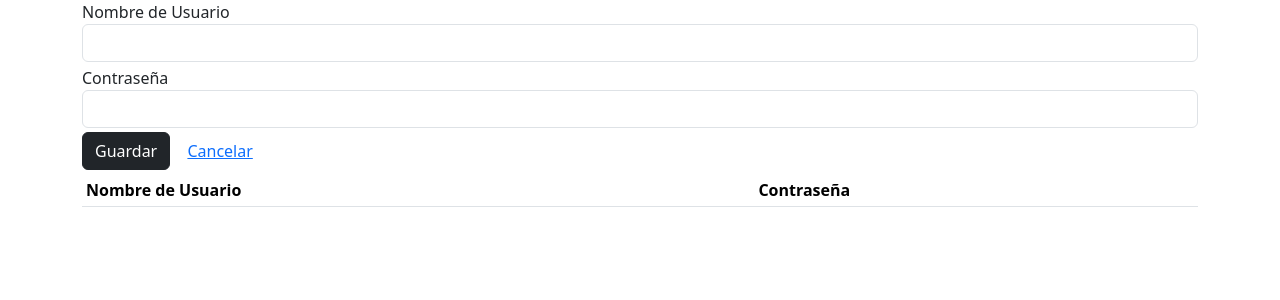
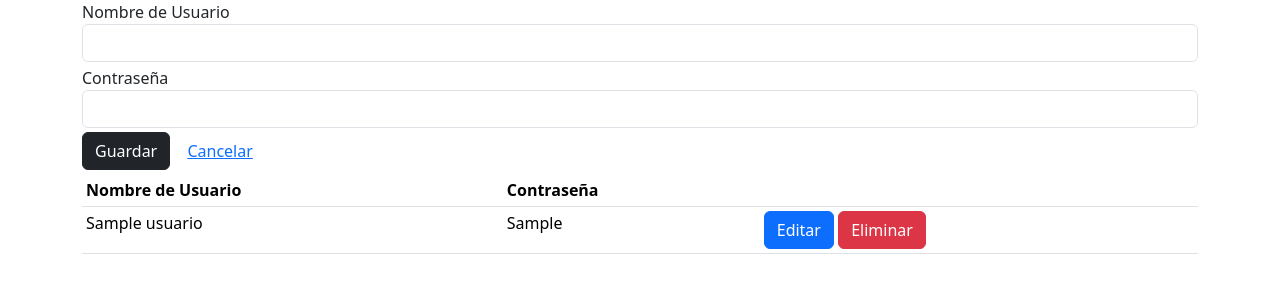
Before and after one commit to velycrxcker/micro, a Flask app: page / in a window 1280 px wide. Shown: the top 300 px of the page. Run offline with Flask 3, Linux system fonts and the light colour scheme; tables that the repository leaves empty or names only in its code hold one stand-in row (values such as "Sample post"); lists and menus that the app fills with data are empty; some libraries are stand-ins or nearby versions.

Commit message:
Update app.html

```diff
--- a/templates/app.html
+++ b/templates/app.html
@@ -11,7 +11,7 @@
 <body>
     <div class="container">
       <form id="frmUsuarios" method="post">
-          <input type="hidden" id="id" name="id">
+          <input type="hidden" id="id_usuario" name="id_usuario"> <!-- Cambiado aquí -->
 
           <div class="mb-1">
               <label for="nombre_usuario">Nombre de Usuario</label>
@@ -43,7 +43,7 @@
     <script>
         window.addEventListener("load", function (event) {
             function buscar() {
-                $.get("/buscar", function (respuesta) {
+                $.get("/usuarios/buscar", function (respuesta) {
                     $("#tbodyUsuarios").html("")
 
                     for (var x in respuesta) {
@@ -66,10 +66,10 @@
             $(document).on("click", ".btn-editar", function (event) {
                 var id = $(this).attr("data-id")
 
-                $.get("/editar", {id: id}, function (respuesta) {
+                $.get("/usuarios/editar", {id_usuario: id}, function (respuesta) { // Cambiado aquí
                     var usuario = respuesta[0]
 
-                    $("#id")
+                    $("#id_usuario") // Cambiado aquí
                     .val(usuario["Id_Usuario"])
                     .trigger("focus")
 
@@ -85,19 +85,20 @@
 
                 var id = $(this).attr("data-id")
 
-                $.post("/eliminar", {id: id})
+                $.post("/usuarios/eliminar", {id_usuario: id}) // Cambiado aquí
             })
 
             $("#frmUsuarios")
             .submit(function (event)  {
                 event.preventDefault()
 
-                $.post("/guardar", $(this).serialize(), function (respuesta) {
+                $.post("/usuarios/guardar", $(this).serialize(), function (respuesta) {
                     $("#frmUsuarios").get(0).reset()
+                    buscar(); // Añadir para refrescar la lista después de guardar
                 })
             })
             .on("reset", function (event) {
-                $("#id").val("")
+                $("#id_usuario").val("") // Cambiado aquí
             })
 
             Pusher.logToConsole = true
```
